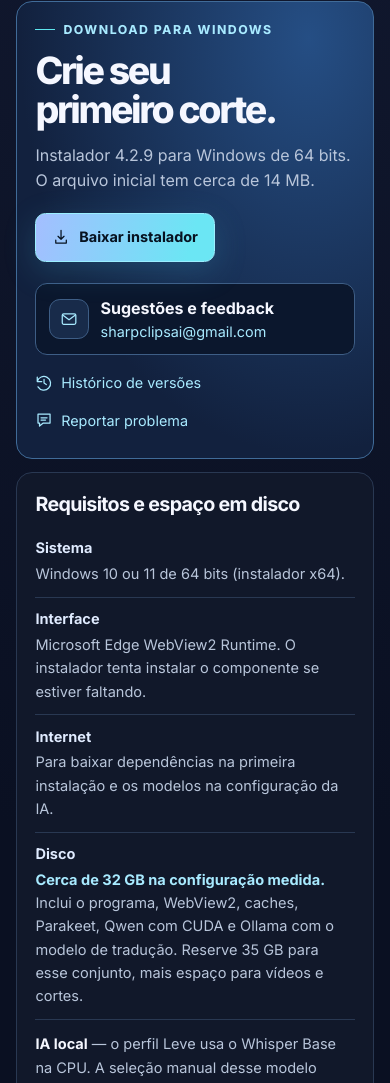
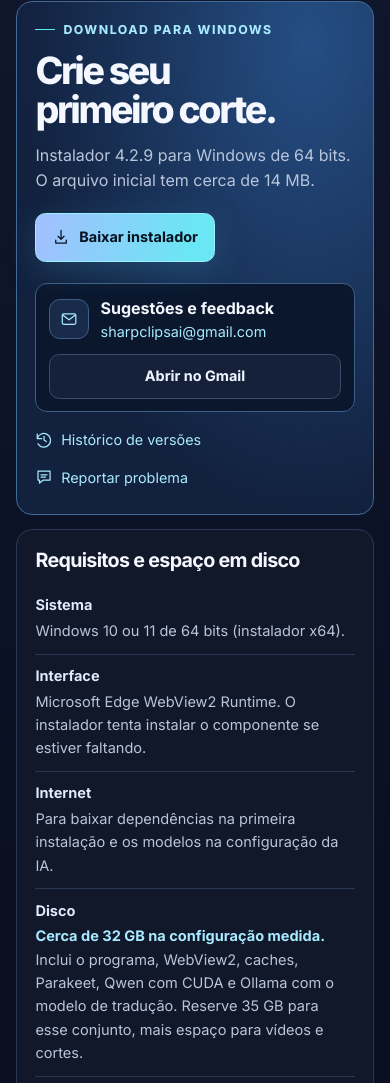
Before and after one commit to alebcon12-eng/SharpClipsAI, a plain HTML site: page docs/index.html in a window 390 px wide. Shown: the part 5961-7044 px from the top of the page. Drawn offline with Linux system fonts and the light colour scheme.

Commit message:
Adiciona botão para enviar feedback pelo Gmail

```diff
--- a/docs/assets/site.css
+++ b/docs/assets/site.css
@@ -710,9 +710,10 @@ h3 { font-size: 1.23rem; line-height: 1.25; letter-spacing: -.035em; }
 }
 .download-card h2 { margin-top: .8rem; font-size: clamp(2.35rem, 4.1vw, 4rem); }
 .download-card p:not(.eyebrow) { max-width: 35ch; margin-top: .83rem; color: var(--secondary); }
-.download-card .button { min-height: 3.05rem; margin-top: 1.2rem; }
+.download-card > .button { min-height: 3.05rem; margin-top: 1.2rem; }
 .project-contact {
   display: flex;
+  flex-wrap: wrap;
   align-items: center;
   gap: .75rem;
   margin-top: 1.35rem;
@@ -721,13 +722,13 @@ h3 { font-size: 1.23rem; line-height: 1.25; letter-spacing: -.035em; }
   border-radius: .75rem;
   background: #0b172d;
   line-height: 1.4;
-  transition: background-color 160ms ease, border-color 160ms ease;
 }
-.project-contact:hover { border-color: #779fc5; background: #132540; }
+.contact-details { display: flex; flex: 1 1 13rem; min-width: 0; align-items: center; gap: .75rem; }
 .project-contact .icon-box { flex: none; margin: 0; }
 .project-contact strong, .contact-email { display: block; overflow-wrap: anywhere; }
-.contact-email { margin-top: .15rem; color: var(--ice); font-size: .9rem; }
-.project-contact:hover .contact-email { text-decoration: underline; text-underline-offset: .2em; }
+.contact-email { width: fit-content; margin-top: .15rem; color: var(--ice); font-size: .9rem; }
+.contact-email:hover { text-decoration: underline; text-underline-offset: .2em; }
+.contact-gmail { margin-inline-start: auto; }
 .project-links { display: flex; flex-wrap: wrap; gap: 0 1.15rem; margin-top: .55rem; color: var(--ice); font-size: .9rem; }
 .project-links a { display: inline-flex; min-height: 2.35rem; align-items: center; gap: .48rem; }
 .requirements-card h3 { margin-bottom: .68rem; }
@@ -811,6 +812,7 @@ h3 { font-size: 1.23rem; line-height: 1.25; letter-spacing: -.035em; }
 @media (max-width: 490px) {
   .footer-inner { flex-direction: column; align-items: flex-start; }
   .footer-links { gap: 0 1rem; }
+  .contact-gmail { width: 100%; margin-inline-start: 0; }
   .header-inner:has(.menu-toggle[hidden]) { grid-template-columns: 1fr; padding-block: .55rem; }
   .header-inner:has(.menu-toggle[hidden]) .navigation { justify-self: start; }
   .hero h1 { font-size: clamp(2.3rem, 9.8vw, 3.7rem); }
--- a/docs/index.html
+++ b/docs/index.html
@@ -13,7 +13,7 @@
   <meta property="og:url" content="https://alebcon12-eng.github.io/SharpClipsAI/">
   <link rel="canonical" href="https://alebcon12-eng.github.io/SharpClipsAI/">
   <link rel="icon" type="image/png" href="./assets/icone-sharpclips.png">
-  <link rel="stylesheet" href="./assets/site.css?v=20261126h">
+  <link rel="stylesheet" href="./assets/site.css?v=20261126i">
   <script src="./assets/site.js?v=20261126g" defer></script>
   <title>SharpClips AI | Cortes automáticos e legendas com IA</title>
 </head>
@@ -439,10 +439,13 @@
             <h2 id="projeto-title">Crie seu<br>primeiro corte.</h2>
             <p>Instalador 4.2.9 para Windows de 64 bits. O arquivo inicial tem cerca de 14 MB.</p>
             <a class="button button-primary" href="https://github.com/alebcon12-eng/SharpClipsAI/releases/download/4.2.9/SharpClipsAI_Setup_4.2.9_Windows_x64.exe"><svg class="icon" aria-hidden="true"><use href="#icon-download"></use></svg> Baixar instalador</a>
-            <a class="project-contact" id="contato" href="mailto:sharpclipsai@gmail.com">
-              <span class="icon-box"><svg class="icon" aria-hidden="true"><use href="#icon-mail"></use></svg></span>
-              <span><strong>Sugestões e feedback</strong><span class="contact-email">sharpclipsai@gmail.com</span></span>
-            </a>
+            <div class="project-contact" id="contato">
+              <div class="contact-details">
+                <span class="icon-box"><svg class="icon" aria-hidden="true"><use href="#icon-mail"></use></svg></span>
+                <div><strong>Sugestões e feedback</strong><a class="contact-email" href="mailto:sharpclipsai@gmail.com">sharpclipsai@gmail.com</a></div>
+              </div>
+              <a class="button button-secondary contact-gmail" href="https://mail.google.com/mail/?view=cm&amp;fs=1&amp;to=sharpclipsai%40gmail.com&amp;su=Sugest%C3%B5es%20e%20feedback%20sobre%20o%20SharpClips%20AI" target="_blank" rel="noopener">Abrir no Gmail</a>
+            </div>
             <div class="project-links">
               <a href="https://github.com/alebcon12-eng/SharpClipsAI/releases"><svg class="icon" aria-hidden="true"><use href="#icon-history"></use></svg> Histórico de versões</a>
               <a href="https://github.com/alebcon12-eng/SharpClipsAI/issues"><svg class="icon" aria-hidden="true"><use href="#icon-comment"></use></svg> Reportar problema</a>
```
